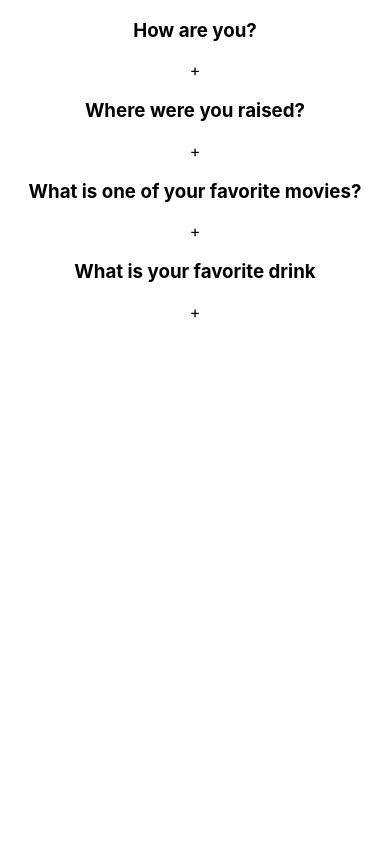
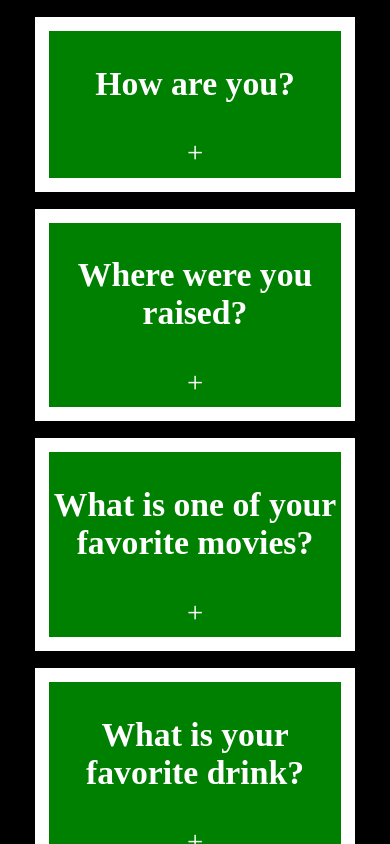
Before and after one commit to kosenijr/react-projects, a React (Create React App) app in the folder accordion/: page / in a window 390 px wide. Built offline with nearby package versions, Linux system fonts and the light colour scheme.

Commit message:
completed single-selection accordion with mobile responsiveness

```diff
--- a/accordion/src/components/Accordion.js
+++ b/accordion/src/components/Accordion.js
@@ -1,5 +1,5 @@
 import React, { useState } from "react";
-import styles from "../styles/Accordion.css";
+import "../styles/Accordion.css";
 import data from "../data";
 
 function Accordion() {
--- a/accordion/src/data.js
+++ b/accordion/src/data.js
@@ -19,7 +19,7 @@ const data = [
 
   {
     id: 4,
-    question: "What is your favorite drink",
+    question: "What is your favorite drink?",
     answer: "Water",
   },
 ];
--- a/accordion/src/styles/Accordion.css
+++ b/accordion/src/styles/Accordion.css
@@ -1,3 +1,25 @@
+.wrapper {
+  height: 100vh;
+  width: 100vw;
+  position: fixed;
+  background-color: black
+}
 .accordion {
+  color: white;
+}
 
+.item {
+  background-color: green;
+  font-size: 1.8em;
+  font-family: "Raleway", "Times New Roman";
+  margin: 2vh auto;
+  padding-bottom: 1vh;
+  width: 75vw;
+  border: 0.5em solid white
 }
+
+.content {
+  font-size: 1.2em;
+  font-family:  "Raleway", "Times New Roman";
+  font-weight: 600;
+}
```
